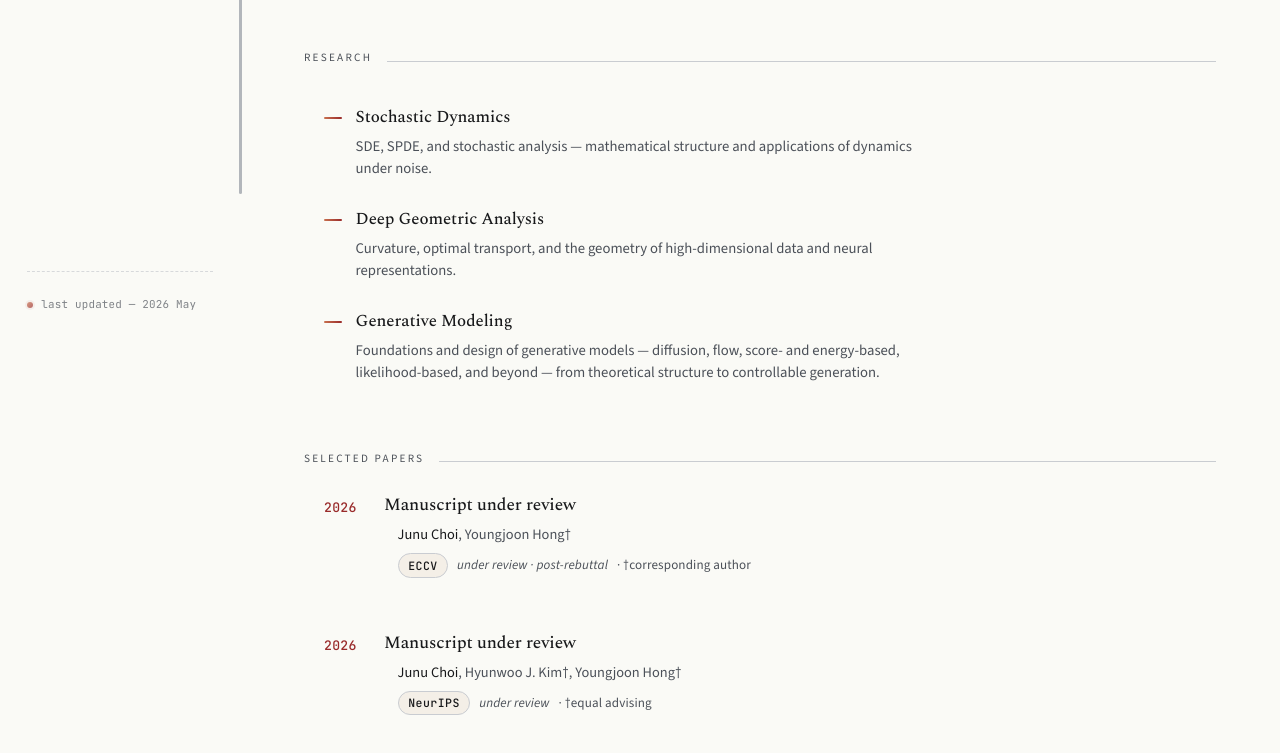
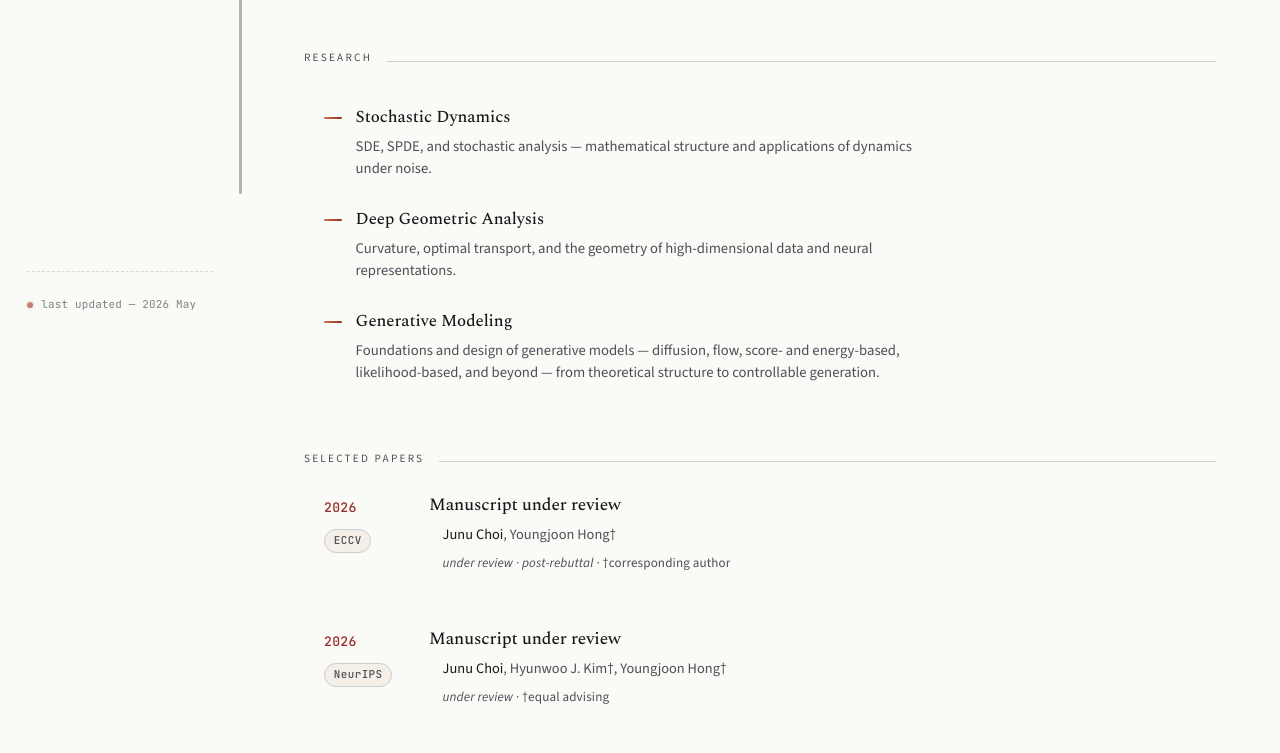
Before and after one commit to Junu-Choi/Junu-Choi.github.io, an Astro site: page / in a window 1280 px wide. Shown: the part 454-1207 px from the top of the page. Built offline with nearby package versions, Linux system fonts and the light colour scheme; Astro itself is replaced by a stand-in of ours.

Commit message:
papers: stack the venue sticker directly under the year label
Moved the badge from the right-side venue line into the left-side
dt column, where it now sits immediately under the crimson year as
a quiet label for the entry. Year stays the dominant date marker;
the venue sticker reads as its sub-label.

  <dt>
    <div class="pub-year">2026</div>
    <span class="venue-badge">ECCV</span>
  </dt>

dt widened to 105px to comfortably hold the badge for typical ML
venue abbreviations (ECCV / NeurIPS / ICLR / ICML / CVPR / etc.).
dd's left margin matches.

The right-hand venue line is now only "status · note · links"; it
is omitted entirely when none of those are present, so a fully-
published paper with no extra metadata won't have a blank trailing
row.

```diff
--- a/src/components/PaperList.astro
+++ b/src/components/PaperList.astro
@@ -29,19 +29,22 @@ function splitAuthors(authors: string): { text: string; bold: boolean }[] {
   <dl class="pubs">
     {list.map((p) => (
       <>
-        <dt>{p.year}</dt>
+        <dt>
+          <div class="pub-year">{p.year}</div>
+          <span class="venue-badge">{p.venue}</span>
+        </dt>
         <dd>
           <a href="#" class="title">{p.title}</a>
           <div class="meta">
             {splitAuthors(p.authors).map((seg) => seg.bold ? <strong>{seg.text}</strong> : <>{seg.text}</>)}
           </div>
+          {(p.status || p.note || (p.links && p.links.length > 0)) && (
             <div class="venue">
-            <span class="venue-badge">{p.venue}</span>
               {p.status && <span class="venue-status">{p.status}</span>}
-            {p.note && <span class="venue-note"> · {p.note}</span>}
+              {p.note && <span class="venue-note">{p.status ? " · " : ""}{p.note}</span>}
               {p.links && p.links.length > 0 && (
                 <>
-                {" · "}
+                  {(p.status || p.note) ? " · " : ""}
                   {p.links.map((l, i) => (
                     <>
                       {i > 0 ? " · " : null}
@@ -51,6 +54,7 @@ function splitAuthors(authors: string): { text: string; bold: boolean }[] {
                 </>
               )}
             </div>
+          )}
         </dd>
       </>
     ))}
--- a/src/styles/site.css
+++ b/src/styles/site.css
@@ -218,16 +218,21 @@ body {
 /* Papers */
 dl.pubs { margin: 0; padding-left: var(--ind-1); max-width: 82ch; }
 dl.pubs dt {
-  float: left; clear: left; width: 60px;
+  float: left; clear: left; width: 105px;
+  padding-top: .4rem;
+  padding-right: 1rem;
+}
+.pub-year {
   font-family: var(--mono);
   font-variant-numeric: tabular-nums;
   color: var(--accent);
-  font-size: .82rem; font-weight: 500;
-  padding-top: .4rem;
+  font-size: .82rem;
+  font-weight: 500;
   letter-spacing: .02em;
+  margin-bottom: .45rem;
 }
 dl.pubs dd {
-  margin: 0 0 1.6rem 60px;
+  margin: 0 0 1.6rem 105px;
   padding-bottom: 1.6rem;
 }
 .title {
@@ -247,24 +252,24 @@ dl.pubs dd {
 .meta strong { color: var(--ink); font-weight: 500; }
 .venue {
   font-size: .82rem; color: var(--ink-soft);
-  margin-top: .35rem;
+  margin-top: .3rem;
   padding-left: var(--ind-2);
   letter-spacing: .01em;
-  display: flex; flex-wrap: wrap; align-items: center; gap: .35rem .55rem;
 }
 .venue a.quiet { color: var(--ink-soft); border-bottom: 0; }
 .venue a.quiet:hover { color: var(--accent-strong); }
 
-/* Venue badge — Yang-Song-style sticker, BG_PLANE tint + hairline border */
+/* Venue badge — Yang-Song-style sticker, BG_PLANE tint + hairline border.
+   Sits inside <dt>, directly below the crimson year, as a label for the entry. */
 .venue-badge {
   display: inline-block;
   background: var(--bg-plane);
-  color: var(--ink);
+  color: var(--ink-soft);
   font-family: var(--mono);
-  font-size: .72rem;
+  font-size: .68rem;
   font-weight: 500;
   letter-spacing: .04em;
-  padding: .12rem .6rem;
+  padding: .1rem .55rem;
   border: 1px solid var(--hair);
   border-radius: 999px;
   white-space: nowrap;
```
Lines whose indentation alone changed are shown as unchanged.
